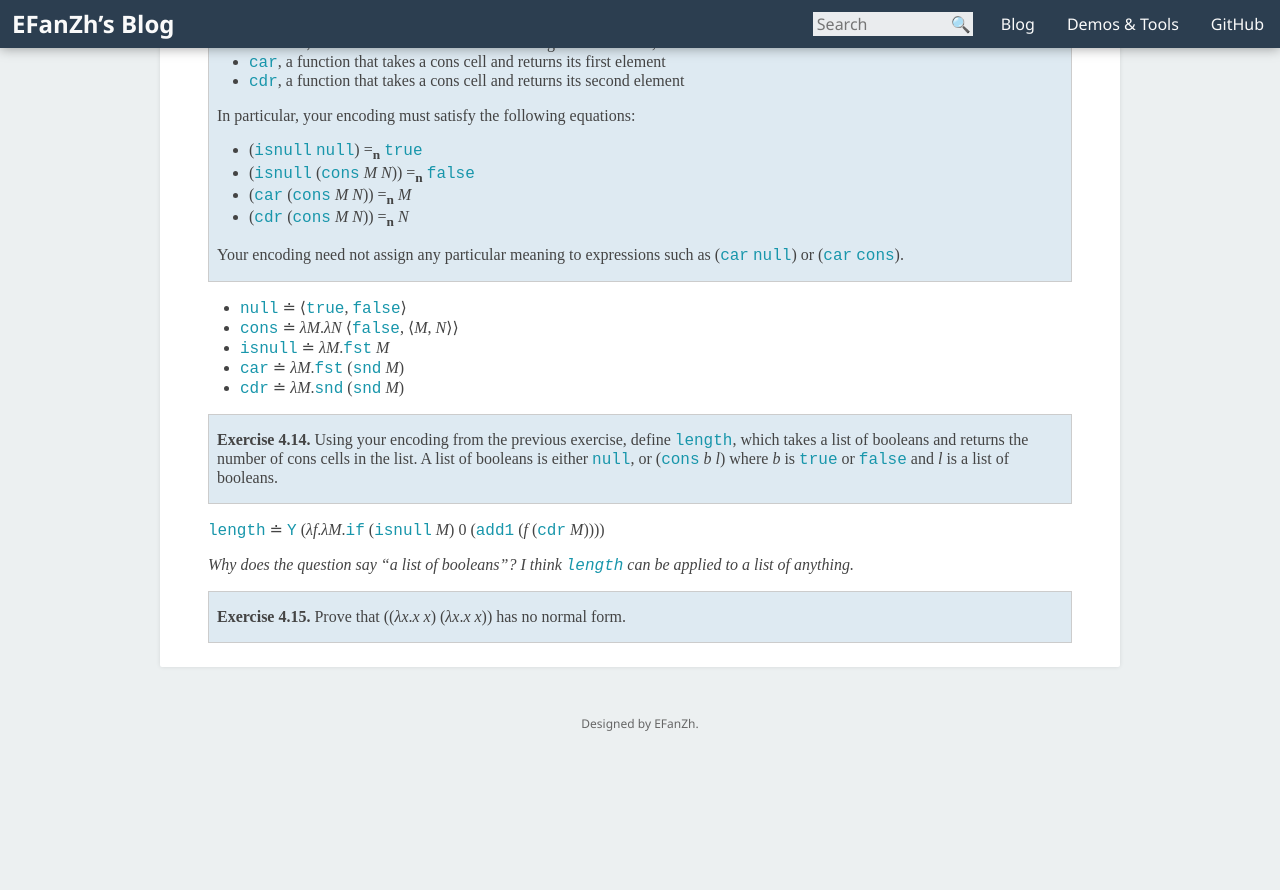
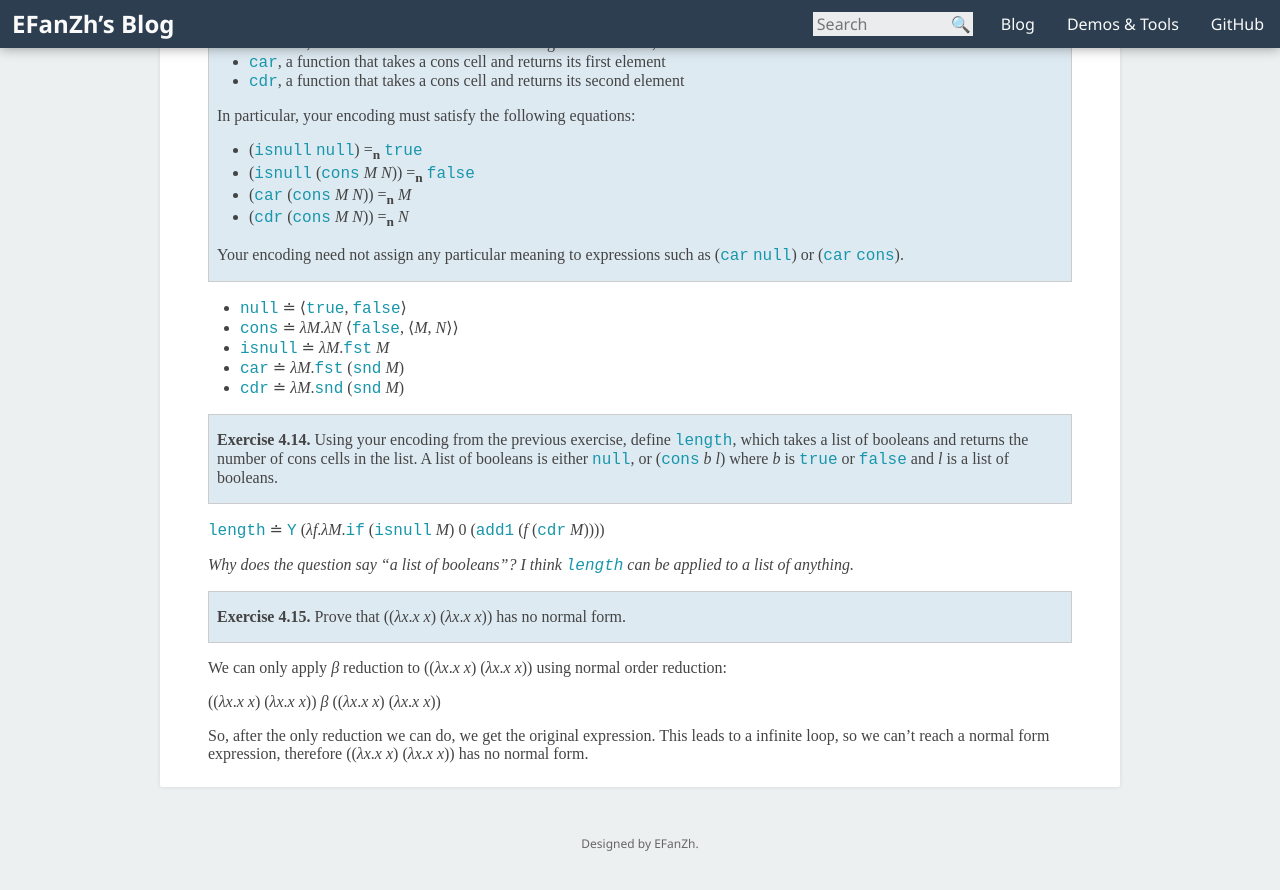
Before and after one commit to fuzeyi/efanzh.github.io, a Jekyll site: the page built from _posts/2016-06-04-programming-languages-and-lambda-calculi-exercises.md, in a window 1280 px wide and 900 px high, scrolled down 14339 px. Shown: the top 890 px of the window. Built offline with Jekyll 4.4.1, drawn with Linux system fonts in a browser that asks for light colours; before the commit the page ends 15119 px from its top, so only the background shows below that.

Commit message:
Exercise 4.15 is done

```diff
--- a/_posts/2016-06-04-programming-languages-and-lambda-calculi-exercises.md
+++ b/_posts/2016-06-04-programming-languages-and-lambda-calculi-exercises.md
@@ -665,3 +665,10 @@ The claim holds.
 
 > **Exercise 4.15.** Prove that ((*λx*.*x* *x*) (*λx*.*x* *x*)) has no normal form.
 {: exercise}
+
+We can only apply *β* reduction to ((*λx*.*x* *x*) (*λx*.*x* *x*)) using normal order reduction:
+
+((*λx*.*x* *x*) (*λx*.*x* *x*)) *β* ((*λx*.*x* *x*) (*λx*.*x* *x*))
+
+So, after the only reduction we can do, we get the original expression. This leads to a infinite loop, so we can’t reach
+a normal form expression, therefore ((*λx*.*x* *x*) (*λx*.*x* *x*)) has no normal form.
```
